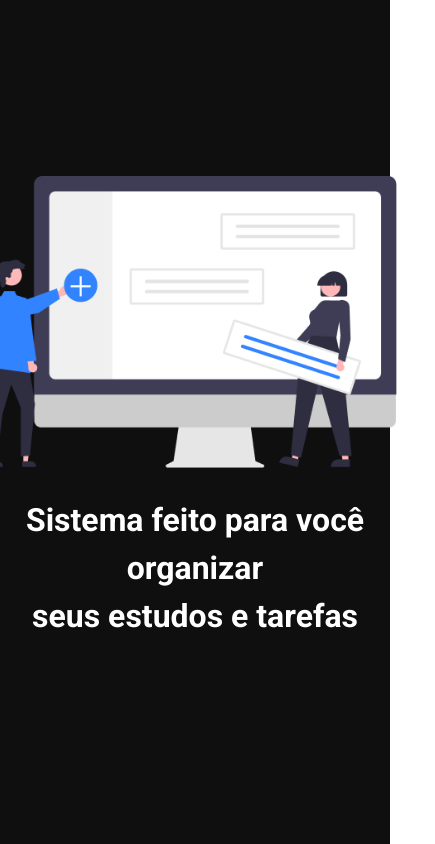
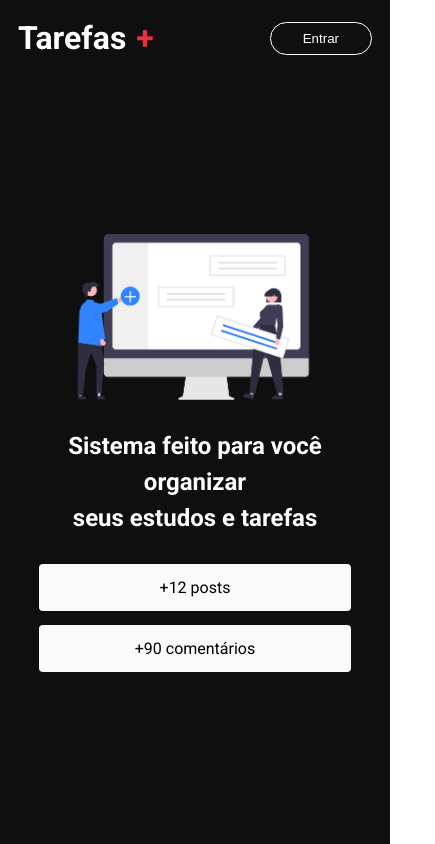
Before and after one commit to rufinoleonardo/reactjs, a Next.js app in the folder tarefas/: page / in a window 390 px wide. Shown: the whole page, 435 px wide, since content can reach past the window. Built offline with nearby package versions, Linux system fonts and the light colour scheme; no server answers.

Commit message:
Setting NextAuth with GoogleProvider, protecting dashboard

```diff
--- /dev/null
+++ b/tarefas/src/components/header/index.tsx
@@ -0,0 +1,34 @@
+import { useSession, signIn, signOut } from "next-auth/react"
+import styles from "./styles.module.css";
+import Link from "next/link";
+
+export function Header() {
+    const { data: session, status } = useSession();
+
+    return (
+        <header className={styles.header}>
+            <section className={styles.content}>
+                <nav className={styles.nav}>
+                    <Link href={"/"}>
+                        <h1 className={styles.logo}>Tarefas <span>+</span></h1>
+                    </Link>
+                    {session?.user && (
+                        <Link href={"/dashboard"} className={styles.link}>Meu painel</Link>
+                    )}
+                </nav>
+
+                {status === "loading" ? (
+                    <></>
+                ) : session ? (
+                    <button className={styles.loginBtn} onClick={() => signOut()}>
+                        Olá, {session?.user?.name}
+                    </button>
+                ) : (
+                    <button className={styles.loginBtn} onClick={() => signIn("google")}>
+                        Entrar
+                    </button>
+                )}
+            </section>
+        </header>
+    )
+}
--- /dev/null
+++ b/tarefas/src/components/header/styles.module.css
@@ -0,0 +1,62 @@
+.header {
+    width: 100%;
+    height: 76px;
+    background-color: #0f0f0f;
+    display: flex;
+    align-items: center;
+    justify-content: center;
+}
+
+.content {
+    padding: 0 18px;
+    width: 100%;
+    max-width: 1024px;
+
+    display: flex;
+    align-items: center;
+    justify-content: space-between;
+}
+
+.content a {
+    text-decoration: none;
+}
+
+.logo {
+    color: #FFF;
+    font-size: 32px;
+}
+
+.logo span {
+    color: #ea3140;
+    padding-left: 2px;
+}
+
+.loginBtn {
+    background: transparent;
+    padding: 8px 32px;
+    border-radius: 24px;
+    color: #FFF;
+    border: 1.5px solid #FFF;
+    cursor: pointer;
+    transition: all 0.4s;
+}
+
+.loginBtn:hover {
+    transform: scale(1.08);
+    background-color: #FFF;
+    color: #0f0f0f;
+    font-weight: bold;
+}
+
+.nav {
+    display: flex;
+    align-items: center;
+}
+
+.link {
+    background-color: #f1f1f1;
+    color: #0f0f0f;
+    padding: 4px 14px;
+    border-radius: 4px;
+    margin: 0 14px;
+}
--- a/tarefas/src/pages/_app.tsx
+++ b/tarefas/src/pages/_app.tsx
@@ -1,6 +1,14 @@
+import { Header } from "@/components/header";
 import "@/styles/globals.css";
 import type { AppProps } from "next/app";
 
+import { SessionProvider } from "next-auth/react";
+
 export default function App({ Component, pageProps }: AppProps) {
-  return <Component {...pageProps} />;
+  return (
+    <SessionProvider session={pageProps.session}>
+      <Header />
+      <Component {...pageProps} />
+    </SessionProvider>
+  );
 }
--- a/tarefas/src/pages/index.tsx
+++ b/tarefas/src/pages/index.tsx
@@ -14,9 +14,18 @@
       </Head>
       <main className={styles.main}>
         <div className={styles.logoContent}>
-          <Image className={styles.hero} alt="Logo Tarefas+" src={logoImg} priority />
+          <Image className={styles.hero} alt="Logo Tarefas+" src={logoImg} priority={true} />
         </div>
         <h1 className={styles.title}>Sistema feito para você organizar <br /> seus estudos e tarefas</h1>
+
+        <div className={styles.infoContent}>
+          <section className={styles.box}>
+            <span>+12 posts</span>
+          </section>
+          <section className={styles.box}>
+            <span>+90 comentários</span>
+          </section>
+        </div>
       </main>
     </div>
   );
--- a/tarefas/src/styles/home.module.css
+++ b/tarefas/src/styles/home.module.css
@@ -1,7 +1,7 @@
 .container {
     background-color: #0f0f0f;
     width: 100%;
-    height: 100vh;
+    height: calc(100vh - 76px);
 
     display: flex;
     flex-direction: column;
@@ -30,3 +30,41 @@
     margin: 28px;
     line-height: 150%;
 }
+
+.infoContent {
+    display: flex;
+    flex-direction: row;
+    align-items: center;
+    justify-content: space-around;
+}
+
+.box {
+    background-color: #fafafa;
+    padding: 14px 44px;
+    border-radius: 4px;
+    transition: transform 0.4s;
+}
+
+.box:hover {
+    transform: scale(1.08)
+}
+
+@media screen and (max-width: 580px) {
+    .hero {
+        max-width: 70%;
+    }
+
+    .title {
+        font-size: 24px;
+    }
+
+    .infoContent {
+        flex-direction: column;
+    }
+
+    .box {
+        width: 80%;
+        margin-bottom: 14px;
+        text-align: center;
+    }
+}
```
Also changed, not shown: tarefas/package.json (+5 -4 lines), tarefas/src/pages/api/auth/[...nextauth].ts (added, +25 -0 lines), tarefas/src/pages/dashboard/index.tsx (added, +33 -0 lines), tarefas/src/pages/dashboard/styles.module.css (added), 2 other files (tests, documents, lock files or other folders).
